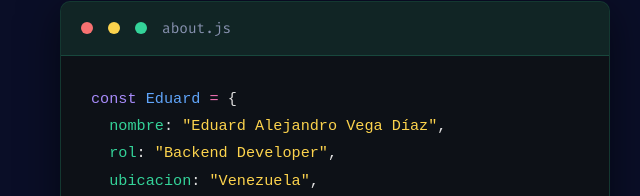
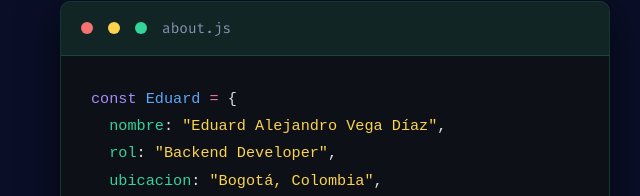
Before and after one commit to alejandro1593/portafolio-EduardVega, a plain HTML site: page index.html in a window 1280 px wide. Shown: the part 1064-1260 px from the top of the page, 0-640 px from the left. Drawn offline with Linux system fonts and the light colour scheme.

Commit message:
feat: actualizar ubicacion a Bogota, Colombia (portafolio y CV)

```diff
--- a/index.html
+++ b/index.html
@@ -160,7 +160,7 @@
                         <pre class="code-content"><span class="code-keyword">const</span> <span class="code-var">Eduard</span> <span class="code-operator">=</span> {
   <span class="code-prop">nombre</span>: <span class="code-string">"Eduard Alejandro Vega Díaz"</span>,
   <span class="code-prop">rol</span>: <span class="code-string">"Backend Developer"</span>,
-  <span class="code-prop">ubicacion</span>: <span class="code-string">"Venezuela"</span>,
+  <span class="code-prop">ubicacion</span>: <span class="code-string">"Bogotá, Colombia"</span>,
   <span class="code-prop">experiencia</span>: <span class="code-number">1</span>,
   <span class="code-prop">descripcion</span>: <span class="code-string">`Desarrollador backend
   apasionado por crear APIs robustas
@@ -668,7 +668,7 @@
   <span class="code-prop">email</span>: <span class="code-string">"alejandrovega.1593@gmail.com"</span>,
   <span class="code-prop">github</span>: <span class="code-string">"github.com/alejandro1593"</span>,
   <span class="code-prop">linkedin</span>: <span class="code-string">"linkedin.com/in/eduard-alejandro-vega-diaz-80456429b"</span>,
-  <span class="code-prop">ubicacion</span>: <span class="code-string">"Venezuela"</span>
+  <span class="code-prop">ubicacion</span>: <span class="code-string">"Bogotá, Colombia"</span>
 };
 
 <span class="code-keyword">function</span> <span class="code-func">enviarMensaje</span>(<span class="code-var">mensaje</span>) {
@@ -703,7 +703,7 @@
                             <span class="contact-icon">📍</span>
                             <div class="contact-text">
                                 <span class="contact-label" data-i18n="ct-ubicacion">Ubicación</span>
-                                <span class="contact-value">Venezuela</span>
+                                <span class="contact-value">Bogotá, Colombia</span>
                             </div>
                         </div>
                     </div>
```
Also changed, not shown: 1 other file.
